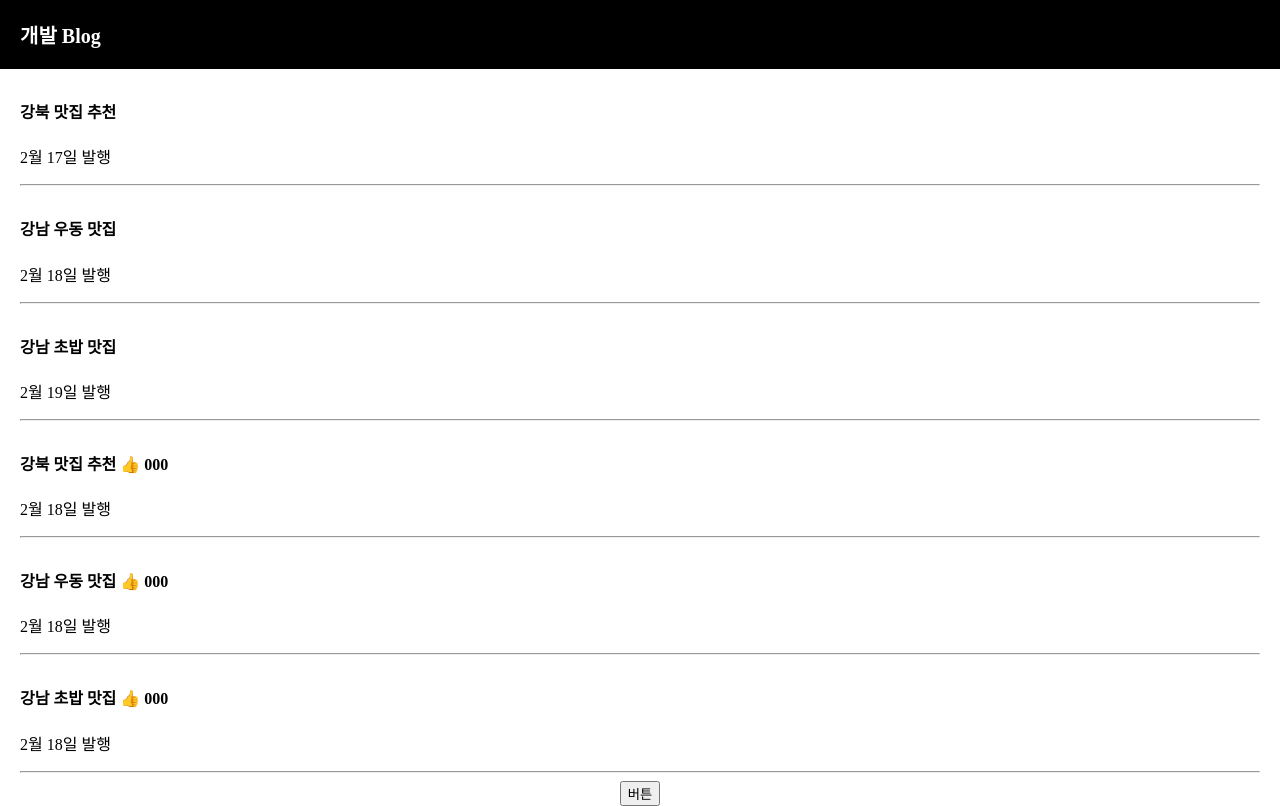
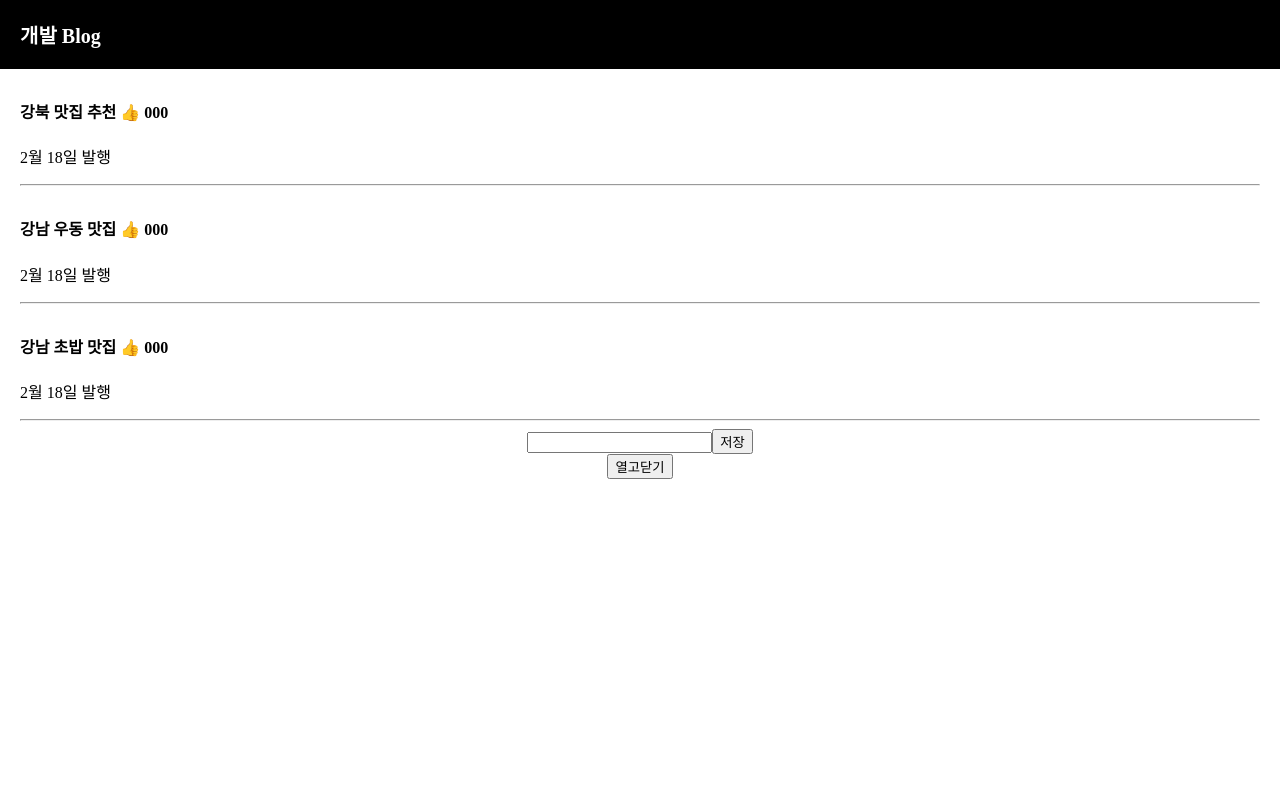
Before and after one commit to dvrakry/ReactClass, a React (Create React App) app: page / in a window 1280 px wide. Shown: the top 806 px of the page. Built offline with nearby package versions, Linux system fonts and the light colour scheme.

Commit message:
2022-03-21

```diff
--- a/src/App.js
+++ b/src/App.js
@@ -10,6 +10,10 @@ function App() {
   let [따봉, 따봉변경] = useState([0,0,0]);
 
   let [modal, modal변경] = useState(false);
+
+  let [누른제목, 누른제목변경] = useState(0);
+
+  let [입력값, 입력값변경] = useState('');
 
   function 반복된UI(){
     var 어레이 = [];
@@ -35,7 +39,7 @@ function App() {
         <div>개발 Blog</div>
       </div>
       {/* <button onClick={ 제목바꾸기 }>버튼</button> */}
-      <div className='list'>
+      {/* <div className='list'>
         <h4>{ 글제목[0] }  </h4>
         <p>2월 17일 발행</p>
         <hr/>
@@ -49,15 +53,15 @@ function App() {
         <h4>{ 글제목[2] }</h4>
         <p>2월 19일 발행</p>
         <hr/>
-      </div>
+      </div> */}
 
       {/* { 반복된UI() } */}
 
       {
-        글제목.map(function(a){
+        글제목.map(function(a , i){
           return (
-          <div className='list' key={ a }>
-            <h4>{ a } <span onClick={ ()=>{ 따봉.map(function(i){
+          <div className='list' key={ i }>
+            <h4 onClick={ ()=>{ 누른제목변경(i) }}>{ a } <span onClick={ ()=>{ 따봉.map(function(i){
               return i+1;
             })} }>👍</span> {따봉}</h4>
             <p>2월 18일 발행</p>
@@ -67,11 +71,24 @@ function App() {
         })
       }
 
-      <button onClick={()=>{modal변경(true)}}>버튼</button>
+
+      {/* <button onClick={ ()=>{ 누른제목변경(0) } }>버튼1</button>
+      <button onClick={ ()=>{ 누른제목변경(1) } }>버튼2</button>
+      <button onClick={ ()=>{ 누른제목변경(2) } }>버튼3</button> */}
+
+      <div className="publish">
+        <input onChange={ (e)=>{ 입력값변경(e.target.value)} }/>
+        <button onClick={ ()=>{
+          var arrayCopy = [...글제목];
+          arrayCopy.unshift(입력값);
+          글제목변경( arrayCopy ) } }>저장</button>
+      </div>
+
+      <button onClick={()=>{modal변경(true)}}>열고닫기</button>
 
       {
         modal == true
-        ? <Modal 글제목={글제목}/>
+        ? <Modal 글제목={글제목} 누른제목={누른제목}/>
         : null
       }
 
@@ -82,11 +99,12 @@ function App() {
 function Modal(props){
   return(
     <div className="modal">
-      <h2>{ props.글제목[1] }</h2>
+      <h2>{ props.글제목[props.누른제목] }</h2>
       <p>날짜</p>
       <p>상세내용</p>
     </div>
   )
 }
 
+
 export default App;
```
